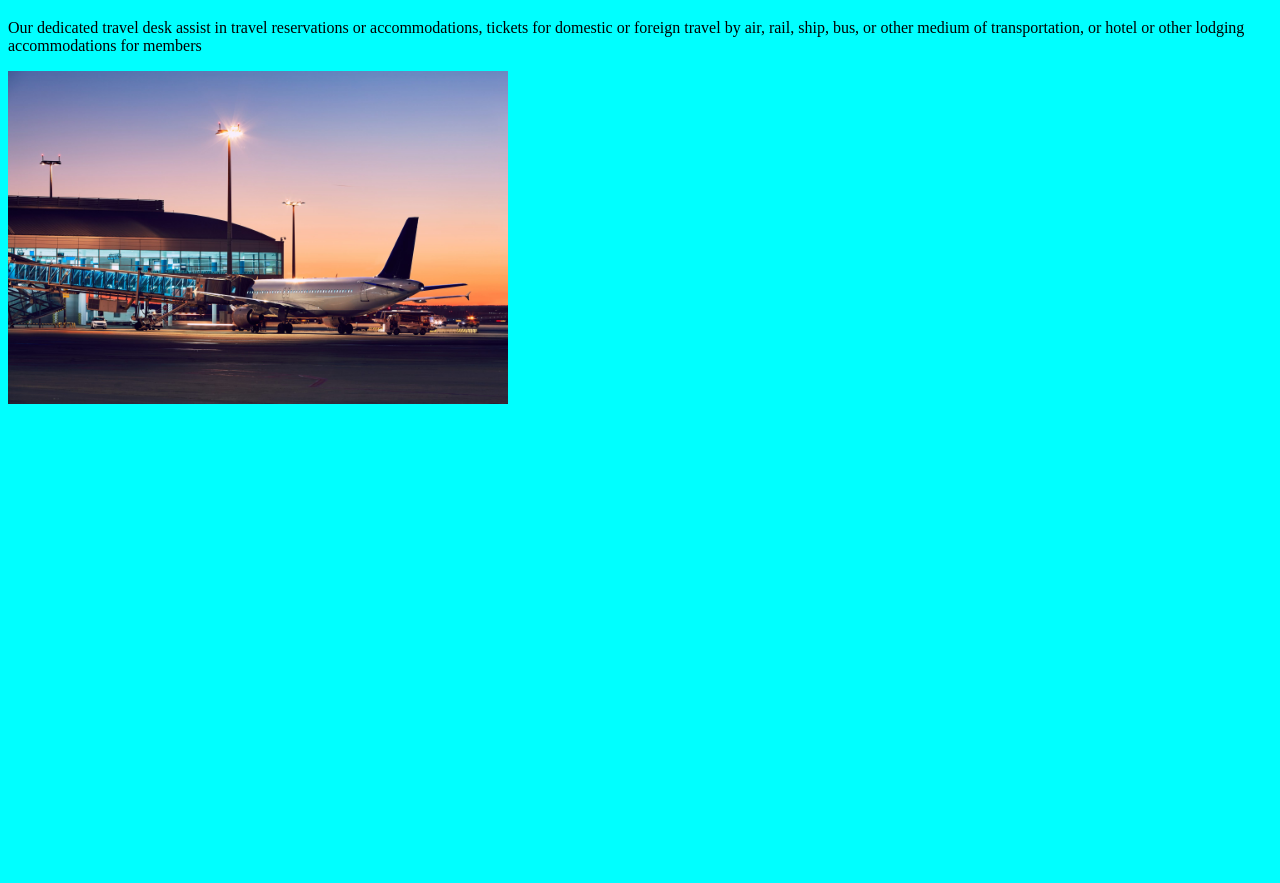
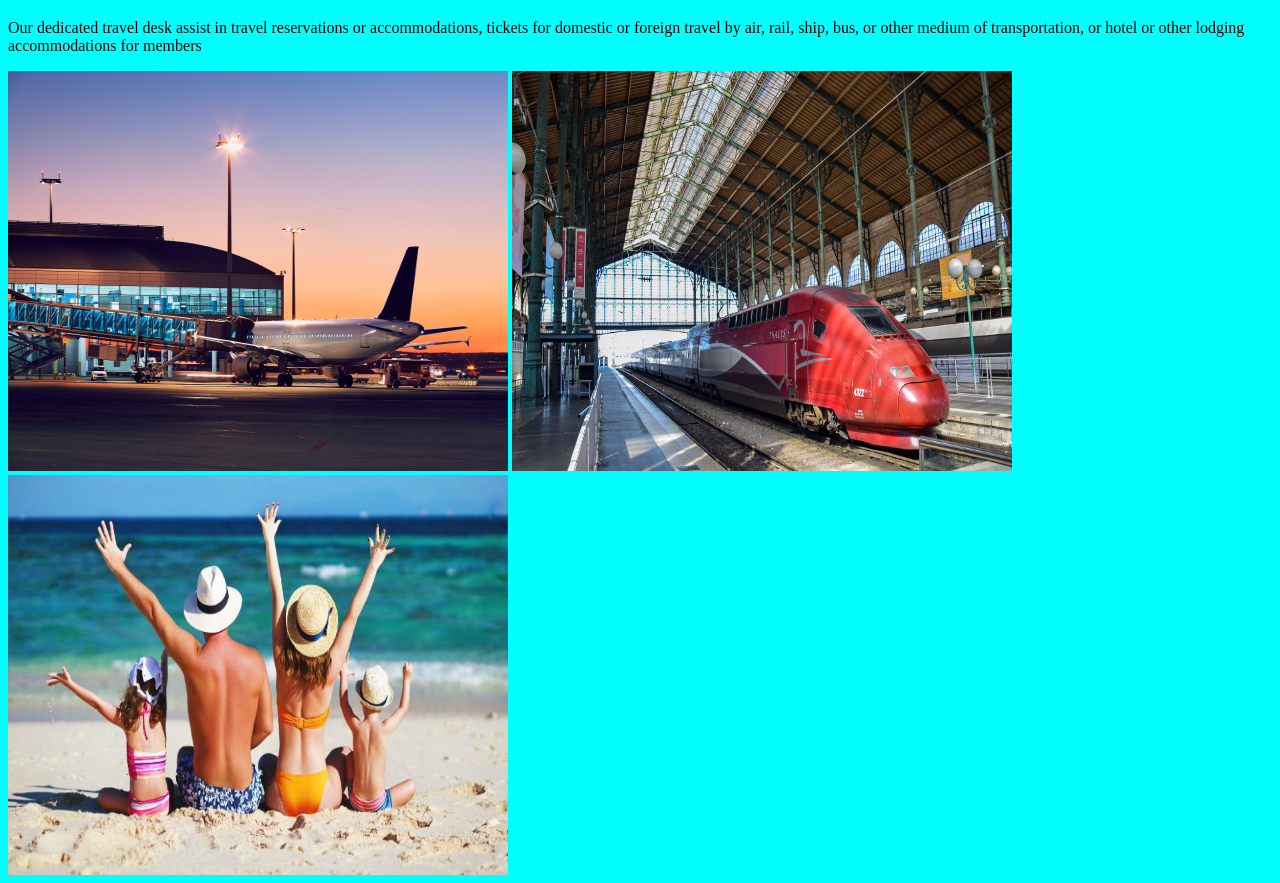
Before and after one commit to Adesoyea/RESORT, a plain HTML site: page TravelArrangement.html in a window 1280 px wide. Shown: the part 193-1076 px from the top of the page. Before the commit the page ends 800 px from the top, so only its background shows below. Drawn offline with Linux system fonts and the light colour scheme.

Commit message:
added image to travel arrangement page

```diff
--- a/TravelArrangement.html
+++ b/TravelArrangement.html
@@ -21,5 +21,7 @@
 
 <p>Our dedicated travel desk assist in travel reservations or accommodations, tickets for domestic or foreign travel by air, rail, ship, bus, or other medium of transportation, or hotel or other lodging accommodations for members</p>
 <img class="to" src="./img/Airplane.jpg" alt="">
+<img class="did" src="./img/train.jpg" alt="">
+<img class="jo" src="./img/holiday.jpg" alt="">
 </body>
 </html>
--- a/css/styles.css
+++ b/css/styles.css
@@ -92,5 +92,13 @@
 }
 .to{
     width: 500px;
-
+    height: 400px;
 }
+.did{
+    width: 500px;
+    height: 400px;
+}
+.jo{
+    width: 500px;
+    height: 400px;
+}
```
